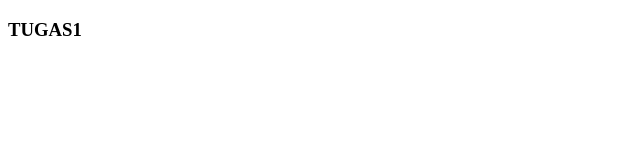
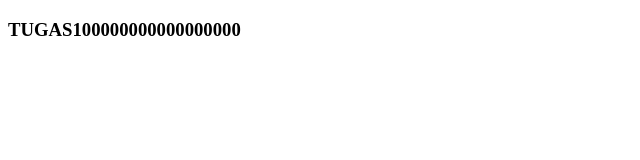
Before and after one commit to fabianvalerian672018010/TUGAS1ALTERRA, a plain HTML site: page INDEX.HTML in a window 1280 px wide. Shown: the whole page, without its empty margins (0-640 px from the left). Drawn offline with Linux system fonts and the light colour scheme.

Commit message:
Update INDEX.HTML

```diff
--- a/INDEX.HTML
+++ b/INDEX.HTML
@@ -8,7 +8,7 @@
 </head>
 <body>
     <h3>
-        TUGAS1
+        TUGAS100000000000000000
     </h3>
 </body>
 </html>
```
